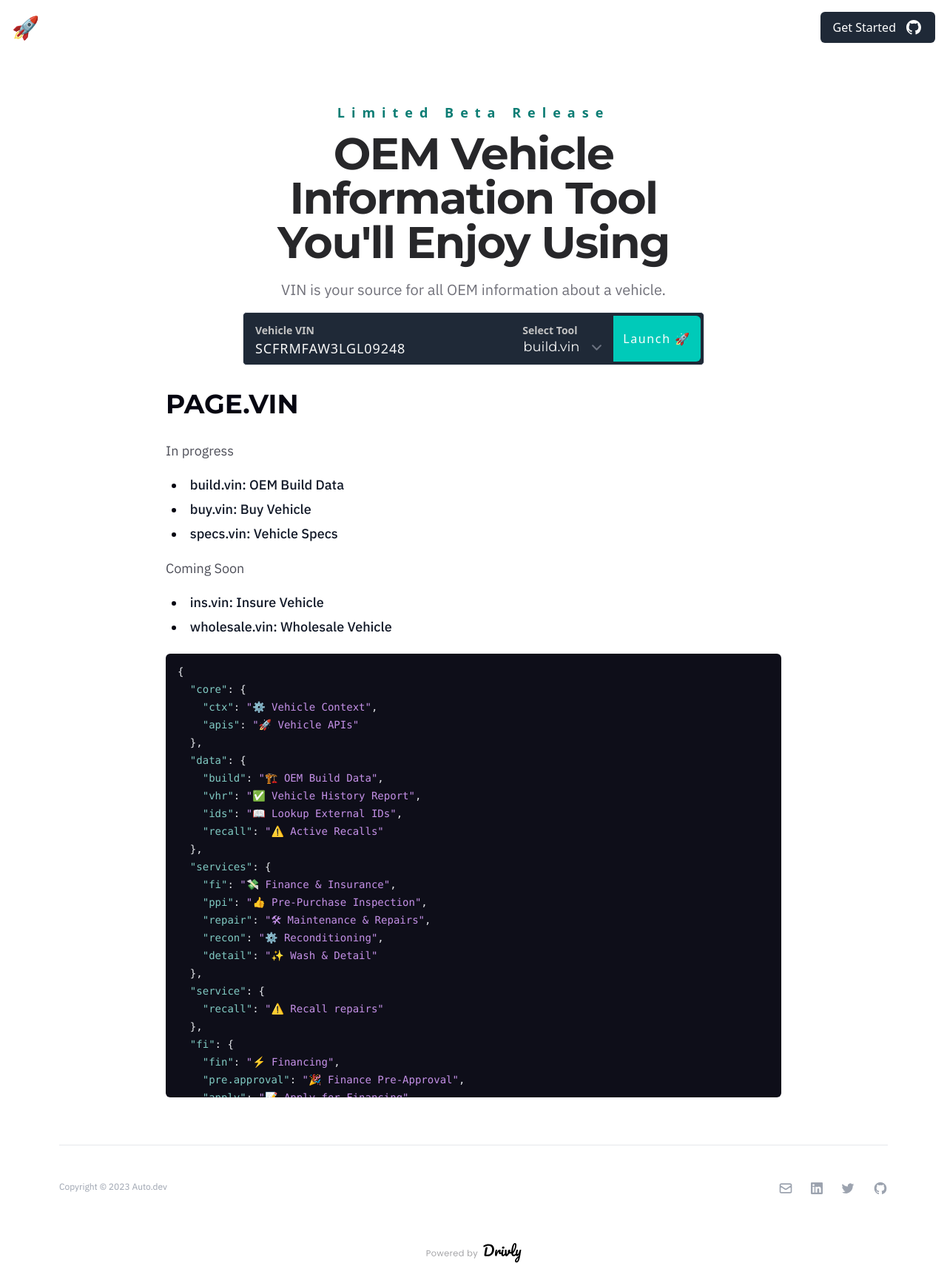
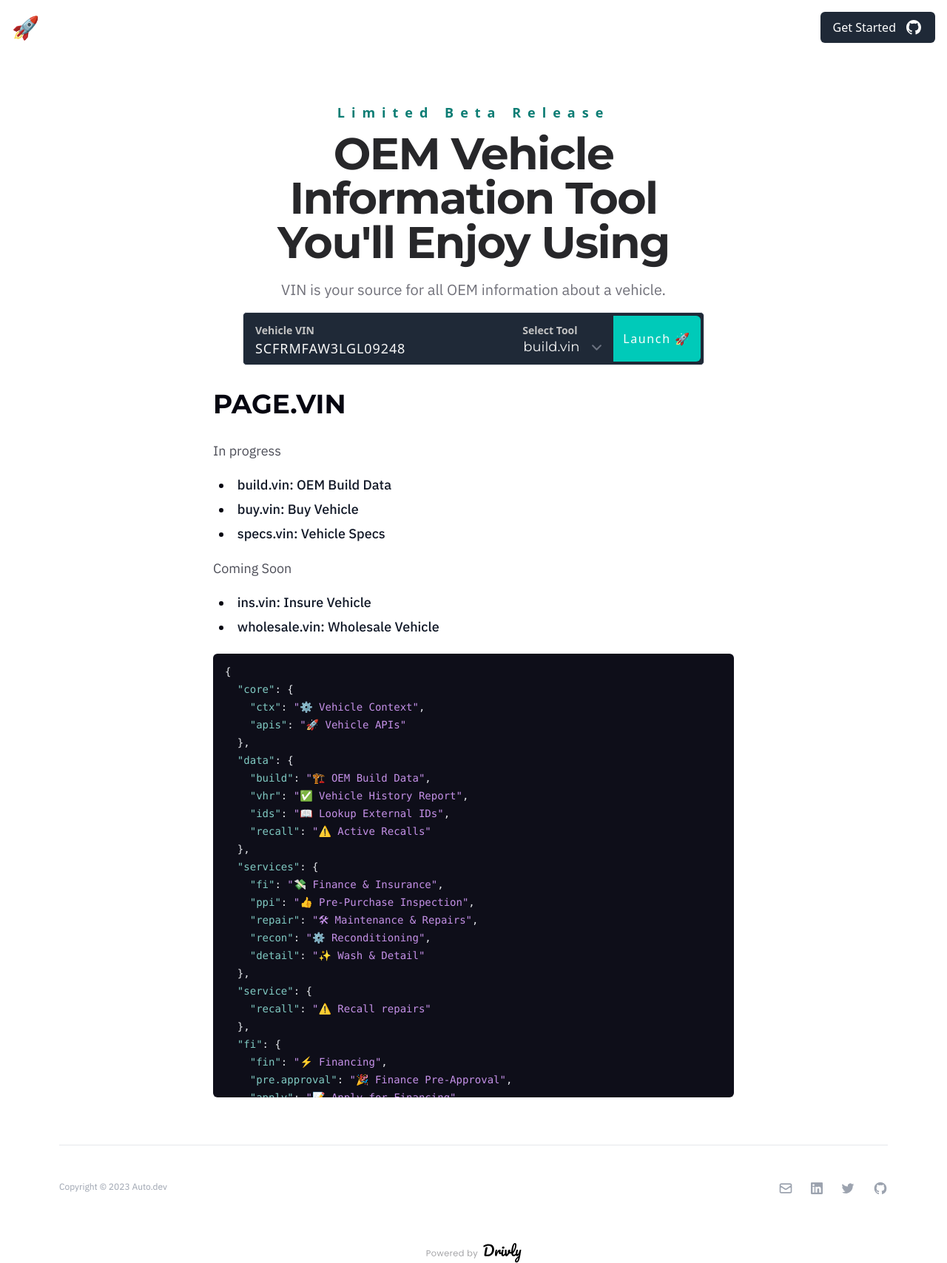
Before and after one commit to drivly/page.vin, a Jekyll site: the page built from README.md, in a window 1280 px wide. Shown: the whole page at 74% size. Built offline with Jekyll 4.4.1, drawn with Linux system fonts in a browser that asks for light colours; nearby versions of some CDN libraries; our own code applies the rules of GitHub Pages for plain Markdown files; comment, search, counter and statistics services are not loaded.

Commit message:
adjusted layout

```diff
--- a/_layouts/default.html
+++ b/_layouts/default.html
@@ -375,15 +375,15 @@
           </button>
         </div>
       </div>
-      <main class="h-full w-full">
+      <main class="h-full w-full max-w-3xl mx-auto">
         <section
-          class="max-h-full prose mx-auto min-w-sm px-4 sm:max-w-3xl sm:px-6 lg:px-8 lg:max-w-4xl pt-8"
+          class="max-h-full prose mx-auto min-w-sm px-4 sm:max-w-3xl w-full sm:px-6 lg:px-8 lg:max-w-4xl pt-8"
         >
           {{ content }}
         </section>
       </main>
     </div>
-    <footer class="max-w-6xl w-full mx-auto px-4 pt-10">
+    <footer class="max-w-6xl mx-auto px-4 pt-10">
       <div
         class="border-t border-gray-200 py-12 text-center md:flex md:justify-between"
       >
```
